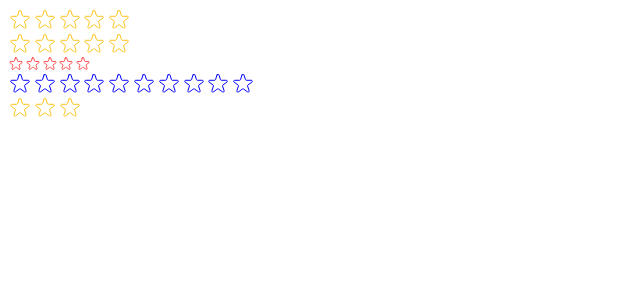
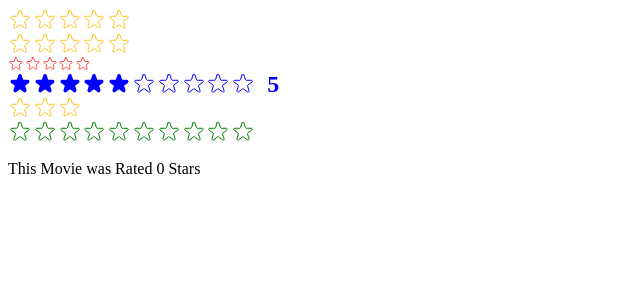
Before and after one commit to CezarLuca/07_use_popcorn, a React (Create React App) app: page / in a window 1280 px wide. Shown: the top 300 px of the page, without its empty margins (0-640 px from the left). Built offline with nearby package versions, Linux system fonts and the light colour scheme.

Commit message:
Improving Reusability With Props done

```diff
--- a/src/StarRating.js
+++ b/src/StarRating.js
@@ -18,12 +18,15 @@ export default function StarRating({
     size = "1.5rem",
     clasName = "",
     messages = [],
+    defaultRating = 0,
+    onSetRating = () => {},
 }) {
-    const [rating, setRating] = useState(0);
+    const [rating, setRating] = useState(defaultRating);
     const [hoverRating, setHoverRating] = useState(0);
 
     function handleRating(rating) {
         setRating(rating);
+        onSetRating(rating);
     }
 
     function handleFullStar(i) {
@@ -34,20 +37,36 @@ export default function StarRating({
         }
     }
 
+    // function handleRatingMessage() {
+    //     if (messages.length === maxRating) {
+    //         if (hoverRating) {
+    //             return messages[hoverRating - 1];
+    //         } else {
+    //             return messages[rating - 1];
+    //         }
+    //     } else if (hoverRating) {
+    //         return hoverRating;
+    //     } else if (rating) {
+    //         return rating;
+    //     } else {
+    //         return "";
+    //     }
+    // }
     function handleRatingMessage() {
+        // If there are enough messages for each rating, use them
         if (messages.length === maxRating) {
-            if (hoverRating) {
-                return messages[hoverRating - 1];
-            } else {
-                return messages[rating - 1];
-            }
-        } else if (hoverRating) {
-            return hoverRating;
-        } else if (rating) {
-            return rating;
-        } else {
-            return "";
+            // If there's a hover rating, use its corresponding message
+            // Otherwise, use the message for the current rating
+            return hoverRating
+                ? messages[hoverRating - 1]
+                : messages[rating - 1];
         }
+
+        // If there's no message for the rating, just return the rating itself
+        // If there's a hover rating, use it
+        // Otherwise, use the current rating
+        // If there's no rating, return an empty string
+        return hoverRating || rating || "";
     }
 
     const textStyle = {
--- a/src/index.js
+++ b/src/index.js
@@ -10,7 +10,27 @@ root.render(
         <StarRating maxRating={5} />
         <StarRating />
         <StarRating maxRating={5} color="red" size="1rem" />
-        <StarRating maxRating={10} color="blue" className="test" />
+        <StarRating
+            maxRating={10}
+            color="blue"
+            className="test"
+            defaultRating={5}
+        />
         <StarRating maxRating={3} messages={["bad", "okay", "good"]} />
+        <Test />
     </React.StrictMode>
 );
+
+function Test() {
+    const [movieRating, setMovieRating] = React.useState(0);
+    return (
+        <div>
+            <StarRating
+                color="green"
+                maxRating={10}
+                onSetRating={setMovieRating}
+            />
+            <p>This Movie was Rated {movieRating} Stars</p>
+        </div>
+    );
+}
```
